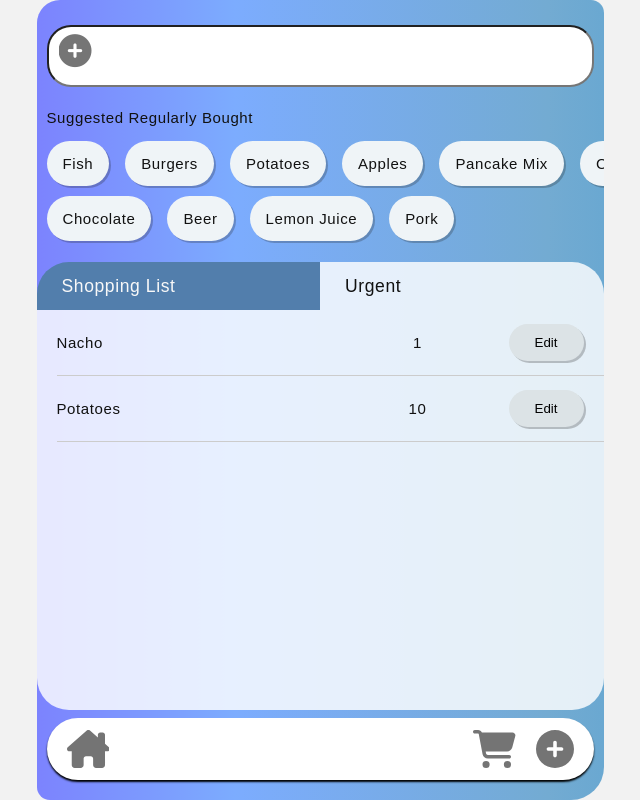
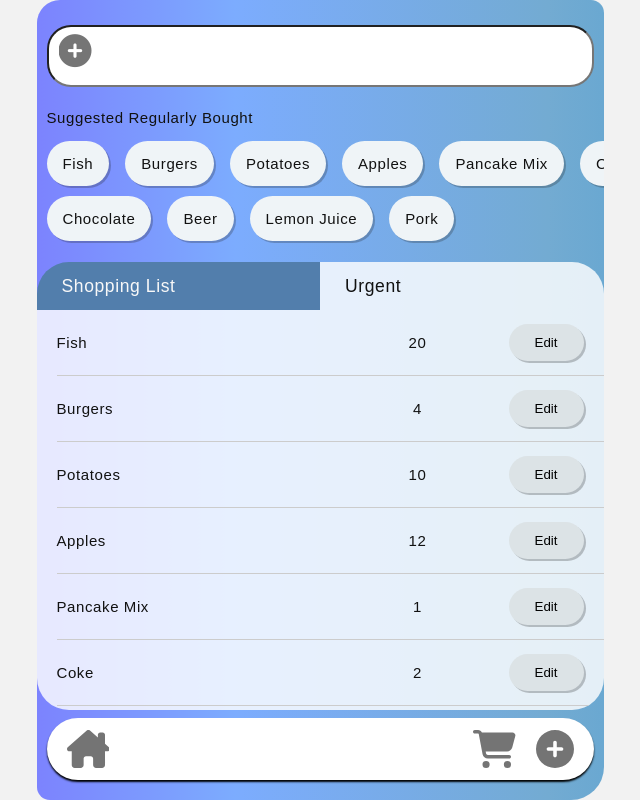
Before and after one commit to siramsay/shop-app-vue3, a Vue app: page / in a window 1280 px wide. Shown: the whole page, without its empty margins (320-960 px from the left). Built offline with nearby package versions, Linux system fonts and the light colour scheme.

Commit message:
Create ItemCard component and add props

```diff
--- a/src/App.vue
+++ b/src/App.vue
@@ -3,7 +3,12 @@
 // script setup lang="ts">
 //import { RouterLink, RouterView } from 'vue-router'
 //import HelloWorld from './components/HelloWorld.vue'
+
+import ItemCard from "./components/ItemCard.vue";
 export default {
+  components: {
+    ItemCard,
+  },
   data() {
     return {
       currentList: true,
@@ -307,36 +312,15 @@ export default {
         <ul>
           <!-- Not working v-if="item.isUrgent" with v-for-->
           <!-- <template v-for="(item, index) in urgentItems.slice().reverse()" :key="index"> -->
-          <li v-for="(item, index) in urgentItems.slice().reverse()" :key="index">
-            <span class="item" v-if="!item.edit">
-              <span class="product-title">{{ item.product }}</span>
-              <span class="wrapper-button">
-                <span>{{ item.quantity }}</span>
-              </span>
-              <button v-on:click="item.edit = 'edit'" class="button-round">Edit</button> <!-- v-on:click="$set(item, 'edit', !item.edit)" -->
-            </span>
-            <!--<div class="item" v-if="item.edit"> use v-else so the HTML v-if markup isn't rendered-->
-            <div class="item" v-else>
-              <span class="product-title">{{ item.product }}</span>
 
-              <span class="wrapper-button">
-                   <button :disabled="item.quantity <= 1" v-on:click="item.quantity = item.quantity-1">
-                     <svg xmlns="http://www.w3.org/2000/svg" height="1em" viewBox="0 0 512 512"><!--! Font Awesome Free 6.4.2 by @fontawesome - https://fontawesome.com License - https://fontawesome.com/license (Commercial License) Copyright 2023 Fonticons, Inc. --><path d="M256 512A256 256 0 1 0 256 0a256 256 0 1 0 0 512zM184 232H328c13.3 0 24 10.7 24 24s-10.7 24-24 24H184c-13.3 0-24-10.7-24-24s10.7-24 24-24z"/></svg>
-                   </button>
-                  <input v-model="item.quantity" class="edit-input">
-                   <button v-on:click="item.quantity = item.quantity+1">
-                     <svg xmlns="http://www.w3.org/2000/svg" height="1em" viewBox="0 0 512 512">
-                     <!--! Font Awesome Free 6.4.2 by @fontawesome - https://fontawesome.com License - https://fontawesome.com/license (Commercial License) Copyright 2023 Fonticons, Inc. -->
-                     <path d="M256 512A256 256 0 1 0 256 0a256 256 0 1 0 0 512zM232 344V280H168c-13.3 0-24-10.7-24-24s10.7-24 24-24h64V168c0-13.3 10.7-24 24-24s24 10.7 24 24v64h64c13.3 0 24 10.7 24 24s-10.7 24-24 24H280v64c0 13.3-10.7 24-24 24s-24-10.7-24-24z"/>
-                     </svg>
-                   </button>
-                </span>
 
-              <button v-on:click="item.edit = false" class="button-round">Save</button>
 
-            </div>
-
-          </li>
+        <ItemCard
+            v-for="item in shopList"
+            :item="item"
+            :key="`bruser-${item.index}`"
+        />
+        <!--v-on:change-name="changeName"-->
         </ul>
       </div>
     </div>
--- /dev/null
+++ b/src/components/ItemCard.vue
@@ -0,0 +1,52 @@
+<script lang="ts">
+
+export default {
+  props: {
+    item: {
+      type: Object,
+      required: true,
+    },
+  }
+}
+
+</script>
+
+
+<template>
+
+  <li>
+    <!-- <span class="item" v-if="!item.edit">  -->
+    <span class="item">
+              <span class="product-title">{{ item.product }}</span>
+              <span class="wrapper-button">
+                <span>{{ item.quantity }}</span>
+              </span>
+              <button v-on:click="item.edit = 'edit'" class="button-round">Edit</button>
+      <!-- v-on:click="$set(item, 'edit', !item.edit)" -->
+    </span>
+    <!--<div class="item" v-if="item.edit"> use v-else so the HTML v-if markup isn't rendered
+    <div class="item" v-else>
+      <span class="product-title">{{ item.product }}</span>
+
+      <span class="wrapper-button">
+                   <button :disabled="item.quantity <= 1" v-on:click="item.quantity = item.quantity-1">
+                     <svg xmlns="http://www.w3.org/2000/svg" height="1em" viewBox="0 0 512 512"><!-! Font Awesome Free 6.4.2 by @fontawesome - https://fontawesome.com License - https://fontawesome.com/license (Commercial License) Copyright 2023 Fonticons, Inc. -><path d="M256 512A256 256 0 1 0 256 0a256 256 0 1 0 0 512zM184 232H328c13.3 0 24 10.7 24 24s-10.7 24-24 24H184c-13.3 0-24-10.7-24-24s10.7-24 24-24z"/></svg>
+                   </button>
+                  <input v-model="item.quantity" class="edit-input">
+                   <button v-on:click="item.quantity = item.quantity+1">
+                     <svg xmlns="http://www.w3.org/2000/svg" height="1em" viewBox="0 0 512 512">
+                     <!-! Font Awesome Free 6.4.2 by @fontawesome - https://fontawesome.com License - https://fontawesome.com/license (Commercial License) Copyright 2023 Fonticons, Inc. ->
+                     <path d="M256 512A256 256 0 1 0 256 0a256 256 0 1 0 0 512zM232 344V280H168c-13.3 0-24-10.7-24-24s10.7-24 24-24h64V168c0-13.3 10.7-24 24-24s24 10.7 24 24v64h64c13.3 0 24 10.7 24 24s-10.7 24-24 24H280v64c0 13.3-10.7 24-24 24s-24-10.7-24-24z"/>
+                     </svg>
+                   </button>
+                </span>
+
+      <button v-on:click="item.edit = false" class="button-round">Save</button>
+
+    </div>
+    -->
+
+  </li>
+
+
+</template>
```
